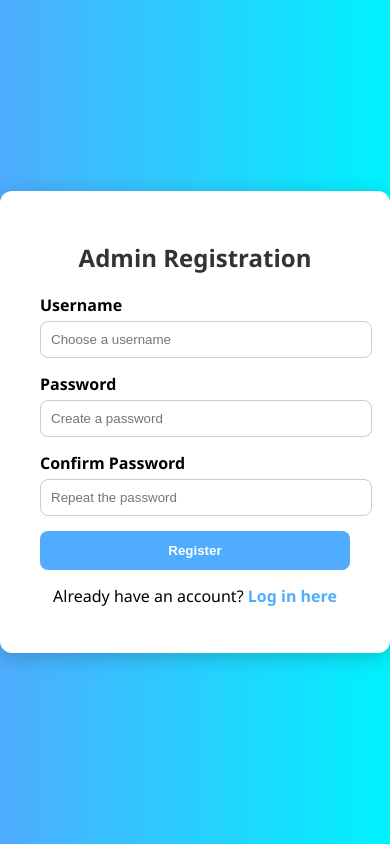
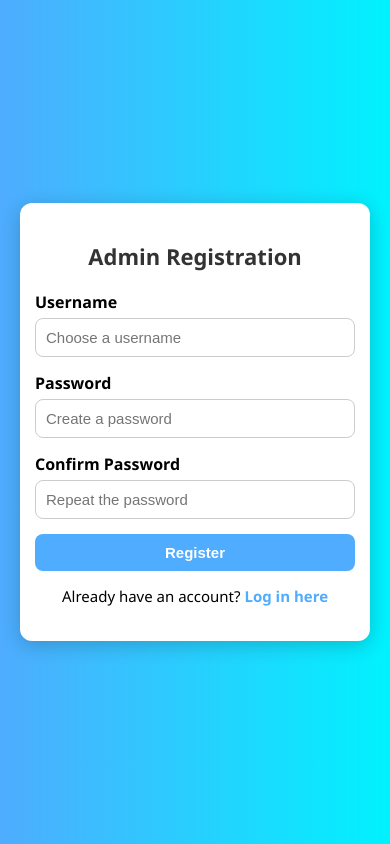
Before and after one commit to GERRY-01/bookmyride, a Django app: page /admin-register in a window 390 px wide. Run offline with Django 5.2, Linux system fonts and the light colour scheme.

Commit message:
added the styling for a mobile device

```diff
--- a/templates/admin_register.html
+++ b/templates/admin_register.html
@@ -3,7 +3,12 @@
 <head>
     <meta charset="UTF-8">
     <title>Admin Registration</title>
+    <meta name="viewport" content="width=device-width, initial-scale=1.0">
 <style>
+    * {
+        box-sizing: border-box;
+    }
+
     body {
         margin: 0;
         font-family: 'Segoe UI', Tahoma, Geneva, Verdana, sans-serif;
@@ -11,12 +16,13 @@
         display: flex;
         justify-content: center;
         align-items: center;
-    height: 100vh;
+        min-height: 100vh;
+        padding: 20px;
     }
 
     .form-container {
         background-color: #ffffff;
-    padding: 30px 40px;
+        padding: 30px 25px;
         border-radius: 12px;
         box-shadow: 0 4px 20px rgba(0, 0, 0, 0.2);
         width: 100%;
@@ -45,6 +51,7 @@
         border: 1px solid #ccc;
         border-radius: 8px;
         transition: border-color 0.3s ease;
+        font-size: 16px;
     }
 
     .input-group input:focus {
@@ -60,6 +67,7 @@ button[type="submit"] {
         font-weight: bold;
         border: none;
         border-radius: 8px;
+        font-size: 16px;
         cursor: pointer;
         transition: background-color 0.3s ease;
     }
@@ -71,6 +79,7 @@ button[type="submit"]:hover {
     .login-link {
         text-align: center;
         margin-top: 15px;
+        font-size: 15px;
     }
 
     .login-link a {
@@ -88,6 +97,7 @@ button[type="submit"]:hover {
         border-radius: 5px;
         margin-bottom: 10px;
         text-align: center;
+        font-size: 15px;
     }
 
     .message.error {
@@ -100,6 +110,21 @@ button[type="submit"]:hover {
         color: #009900;
     }
 
+    @media (max-width: 480px) {
+        .form-container {
+            padding: 20px 15px;
+        }
+
+        .input-group input,
+        button[type="submit"] {
+            font-size: 15px;
+            padding: 10px;
+        }
+
+        .register-form h2 {
+            font-size: 22px;
+        }
+    }
 </style>
 </head>
 <body>
```
Lines whose indentation alone changed are shown as unchanged.
